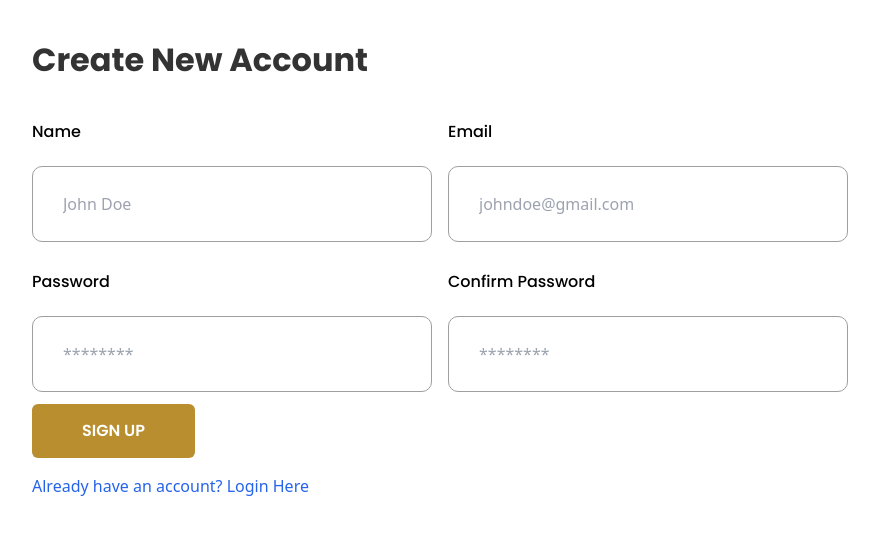
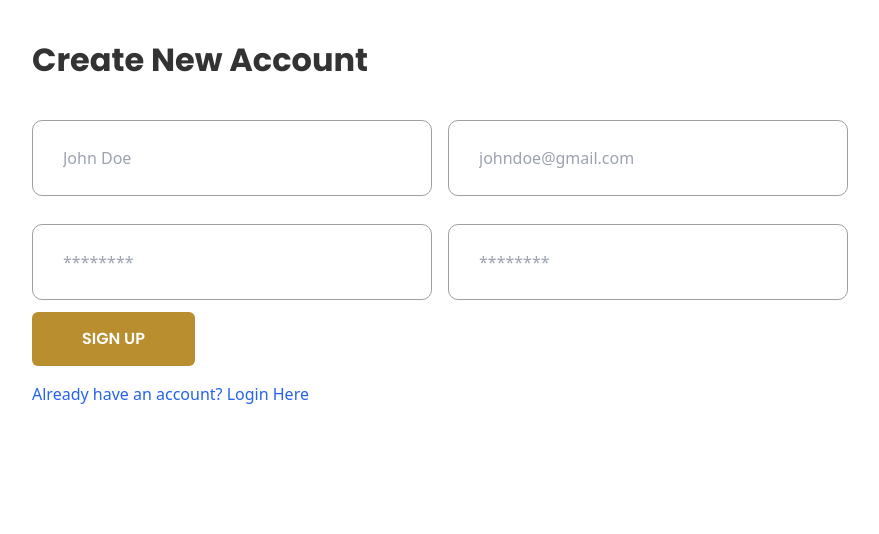
Before and after one commit to HawraaYounes/inventory-management, a React (Vite) app in the folder frontend/: page / in a window 1280 px wide. Shown: the top 534 px of the page, without its empty margins (200-1079 px from the left). Built offline with nearby package versions, Linux system fonts and the light colour scheme; a web font is replaced by a local one.

Commit message:
REMOVED INPUT LABEL

```diff
--- a/frontend/src/components/ui/atoms/Input.jsx
+++ b/frontend/src/components/ui/atoms/Input.jsx
@@ -9,14 +9,6 @@ const Input = ({
 }) => {
   return (
     <div className={`flex flex-col items-start ${width}`}>
-      {label && (
-        <label
-          htmlFor={name}
-          className="block mb-[22px] font-medium font-poppins"
-        >
-          {label}
-        </label>
-      )}
       <input
         id={name}
         name={name}
```
